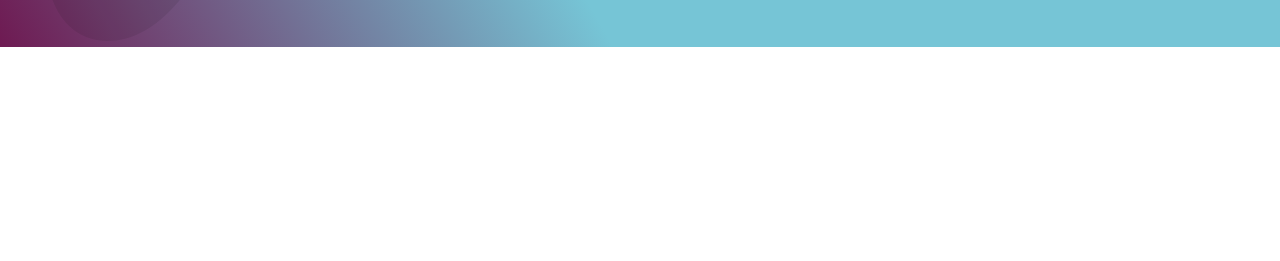
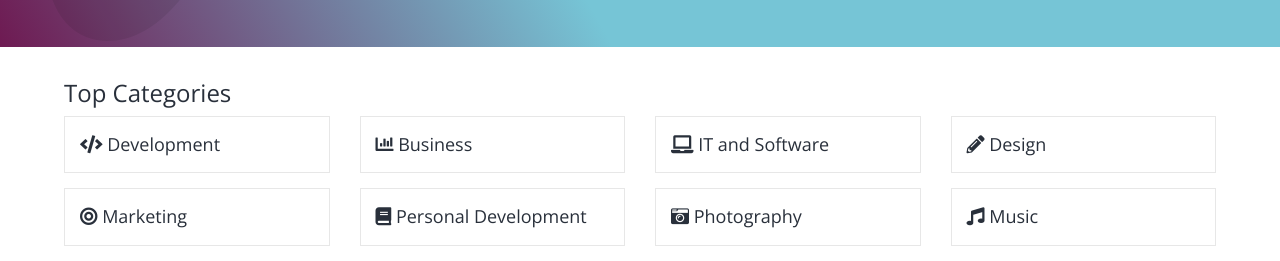
Before and after one commit to dt-japanscript/eLearning.github.io, a plain HTML site: page index.html in a window 1280 px wide. Shown: the part 1764-2025 px from the top of the page. Before the commit the page ends 1811 px from the top, so only its background shows below. Drawn offline with nearby package versions, Linux system fonts and the light colour scheme.

Commit message:
Create and layout Categories section

```diff
--- a/index.html
+++ b/index.html
@@ -513,7 +513,61 @@
     </section>
 
     <!-- CATEGORIES -->
-    <section class="categories"></section>
+    <section class="categories">
+        <div class="categories__content">
+            <h2>Top Categories</h2>
+            <div class="row">
+                <div class="col-3">
+                    <div class="categories__item">
+                        <i class="fa fa-code"></i>
+                        <span>Development</span>
+                    </div>
+                </div>
+                <div class="col-3">
+                    <div class="categories__item">
+                        <i class="fa fa-chart-bar"></i>
+                        <span>Business</span>
+                    </div>
+                </div>
+                <div class="col-3">
+                    <div class="categories__item">
+                        <i class="fa fa-laptop"></i>
+                        <span>IT and Software</span>
+                    </div>
+                </div>
+                <div class="col-3">
+                    <div class="categories__item">
+                        <i class="fa fa-pencil-alt"></i>
+                        <span>Design</span>
+                    </div>
+                </div>
+                <div class="col-3">
+                    <div class="categories__item">
+                        <i class="fa fa-bullseye"></i>
+                        <span>Marketing</span>
+                    </div>
+                </div>
+                <div class="col-3">
+                    <div class="categories__item">
+                        <i class="fa fa-book"></i>
+                        <span>Personal Development</span>
+                    </div>
+                </div>
+                <div class="col-3">
+                    <div class="categories__item">
+                        <i class="fa fa-camera-retro"></i>
+                        <span>Photography</span>
+                    </div>
+                </div>
+                <div class="col-3">
+                    <div class="categories__item">
+                        <i class="fa fa-music"></i>
+                        <span>Music</span>
+                    </div>
+                </div>
+            </div>
+        </div>
+    </section>
 
     <!-- STUDENTS -->
     <section class="students"></section>
--- a/sass/Helpers/_variables.scss
+++ b/sass/Helpers/_variables.scss
@@ -39,6 +39,7 @@ $line-height-0: 1.43;
 $mg-0: 5px;
 $mg-1: 25px;
 $mg-2: 20px;
+$mg-3: 32px;
 
 // padding
 $pd-0: 10px;
--- /dev/null
+++ b/sass/Layouts/_categories.scss
@@ -0,0 +1,19 @@
+.categories {
+    margin-top: $mg-3;
+    .categories__content {
+        width: 90%;
+        margin: 0 auto;
+        h2 {
+            font-size: $fs-5;
+        }
+        .categories__item {
+            padding: $pd-1;
+            font-size: $fs-3;
+            border: 1px solid $color-black-1;
+            margin-bottom: $mg-2 - 5;
+            &:hover {
+                box-shadow: 0 0 1px 1px rgba(20, 23, 28, 0.1), 0 3px 1px 0 rgba(20, 23, 28, 0.1);
+            }
+        }
+    }
+}
--- a/sass/main.scss
+++ b/sass/main.scss
@@ -16,6 +16,7 @@
 @import "./Layouts/courses";
 @import "./Layouts/viewing";
 @import "./Layouts/banner";
+@import "./Layouts/categories";
 
 //Components
 @import "./Components/buttons";
```
Also changed, not shown: css/main.css, 1 other file.
